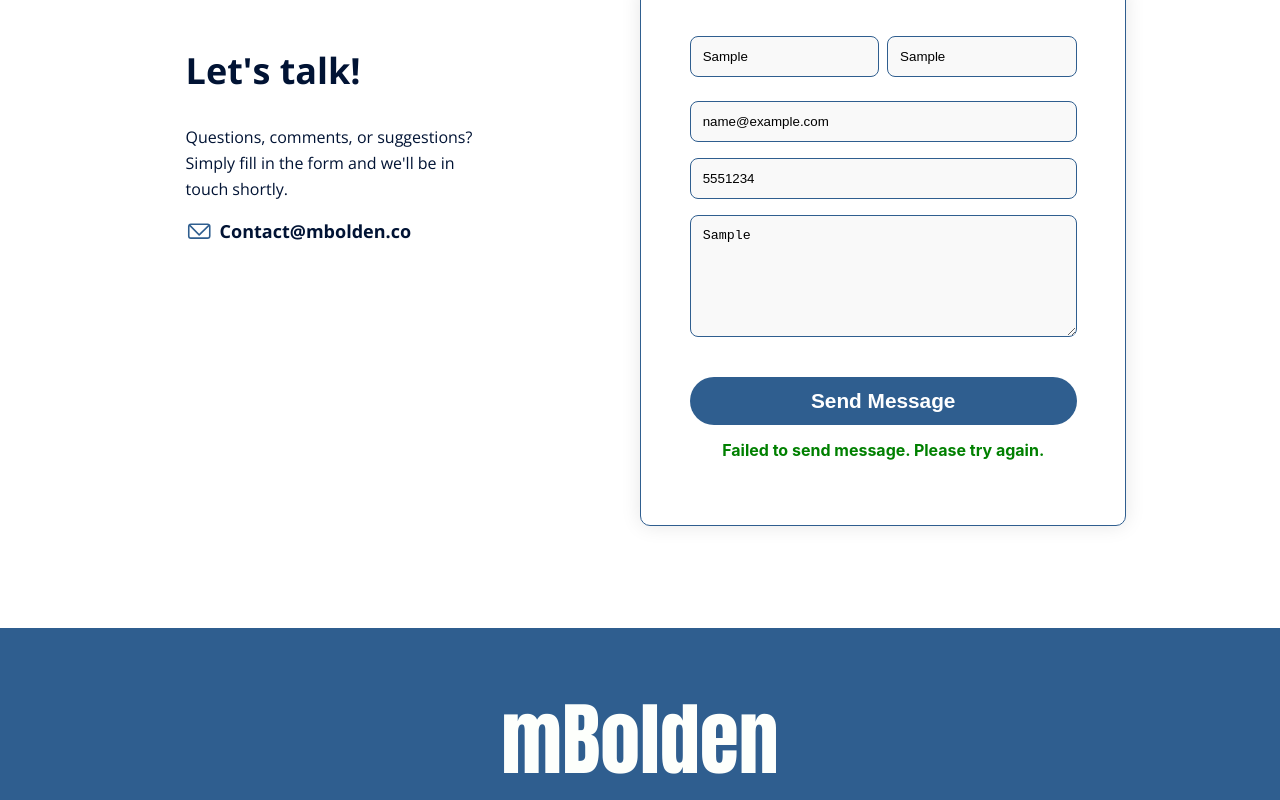
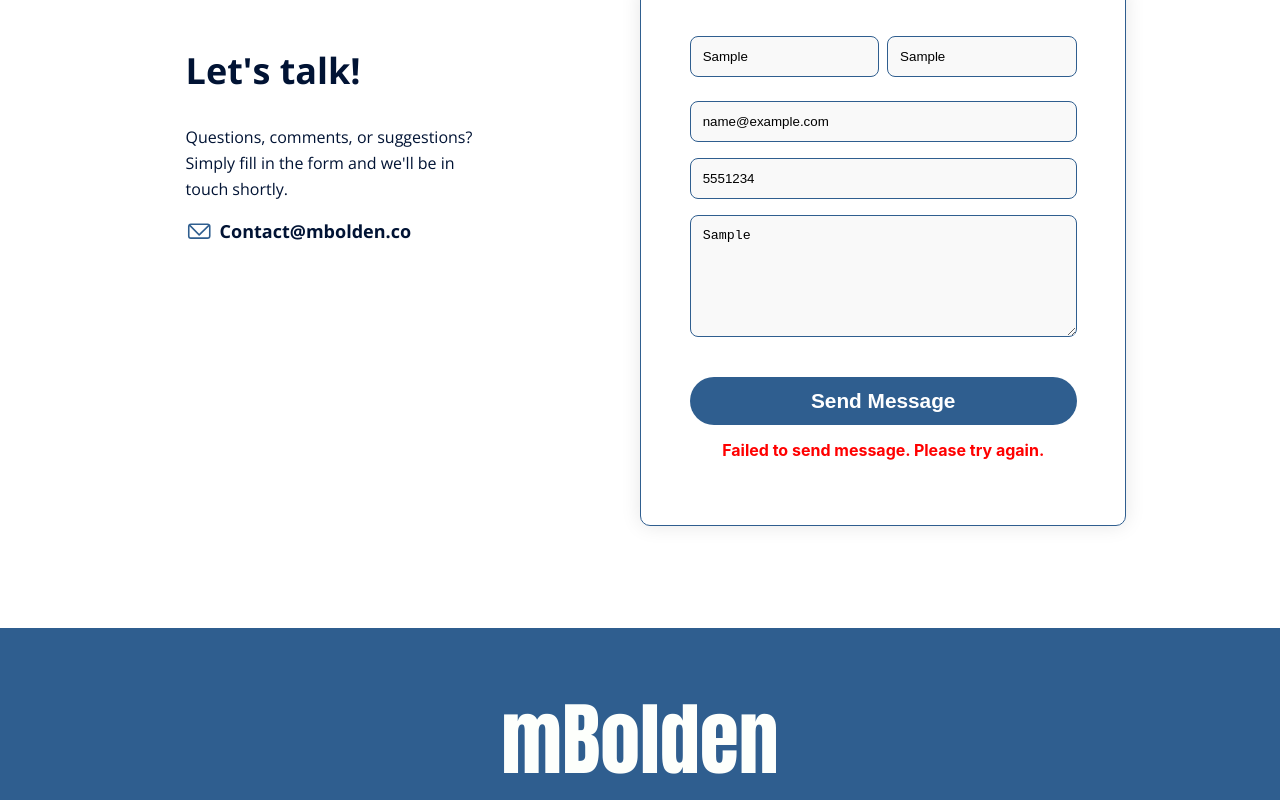
Before and after one commit to ranajithreddy11/mBolden, a React (Create React App) app in the folder frontend/: page /contact in a window 1280 px wide. Both pictures are taken after typing "Sample", "Sample", "name@example.com", "5551234", "Sample" into the empty fields and a click on the button "Send Message". Shown: the part 528-1328 px from the top of the page. Built offline with nearby package versions, Linux system fonts and the light colour scheme; no server answers; a web font is replaced by a local one.

Commit message:
contact form error message styling

```diff
--- a/frontend/src/assets/styles/Contact.css
+++ b/frontend/src/assets/styles/Contact.css
@@ -171,8 +171,15 @@
 .form-status {
     margin-top: 15px;
     font-weight: bold;
+    text-align: center;
+}
+
+.form-status.success {
     color: green;
-    text-align: center;
+}
+
+.form-status.error {
+    color: red;
 }
 
 
--- a/frontend/src/pages/Contact.js
+++ b/frontend/src/pages/Contact.js
@@ -13,6 +13,7 @@ function Contact() {
 
     const [formErrors, setFormErrors] = useState({});
     const [formStatus, setFormStatus] = useState('');
+    const [statusType, setStatusType] = useState(''); // 'success' or 'error'
 
     const handleChange = (e) => {
         setFormData({ ...formData, [e.target.name]: e.target.value });
@@ -55,15 +56,19 @@ function Contact() {
 
                 if (response.ok && result.success) {
                     setFormStatus('Message sent successfully!');
+                    setStatusType('success');
                     setFormData({ firstName: '', lastName: '', email: '', phone: '', message: '' });
                 } else {
                     setFormStatus('Failed to send message. Please try again.');
+                    setStatusType('error');
                 }
             } catch (error) {
                 setFormStatus('Failed to send message. Please try again.');
+                setStatusType('error');
             }
         } else {
             setFormStatus('Please fill in all required fields.');
+            setStatusType('error');
         }
     };
 
@@ -136,7 +141,7 @@ function Contact() {
                             {formErrors.message && <span className="error">{formErrors.message}</span>}
                         </div>
                         <button type="submit" className="send-message-button">Send Message</button>
-                        {formStatus && <p className="form-status">{formStatus}</p>}
+                        {formStatus && <p className={`form-status ${statusType}`}>{formStatus}</p>}
                     </form>
                 </div>
             </section>
```
